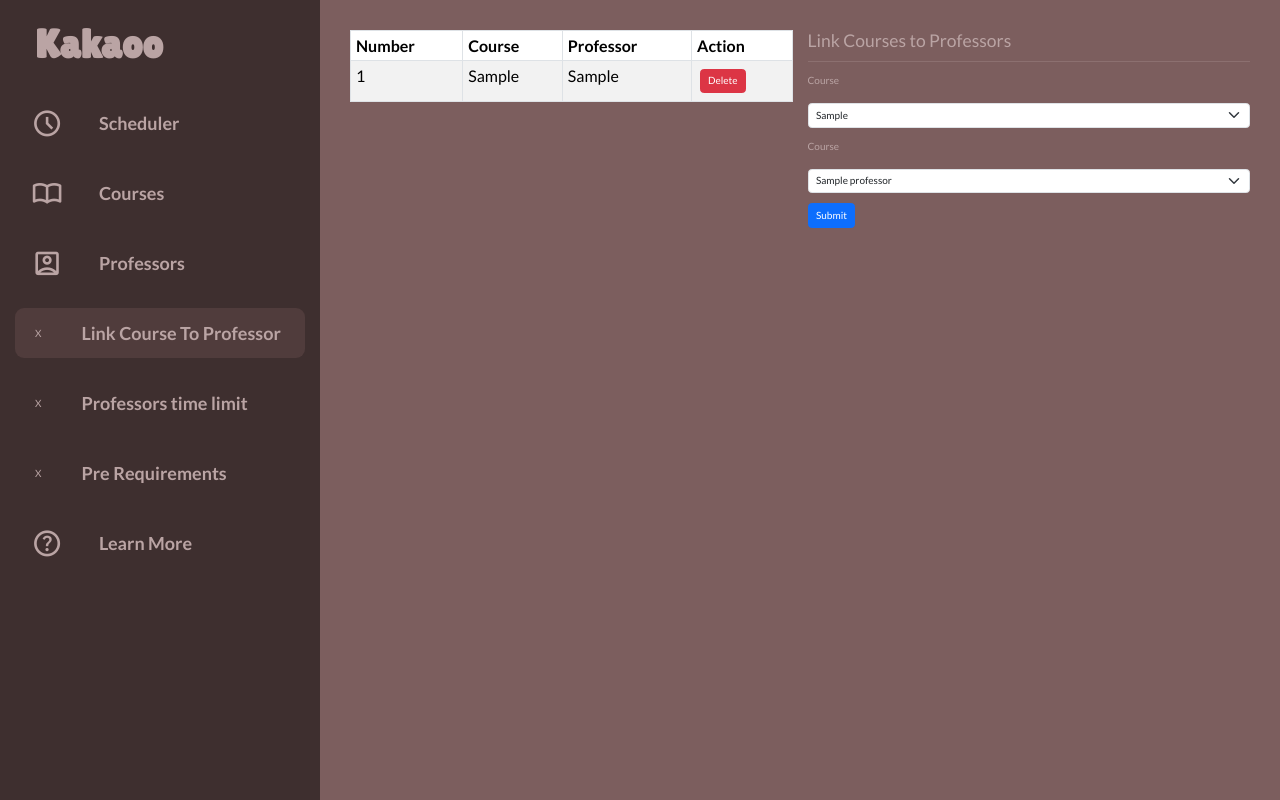
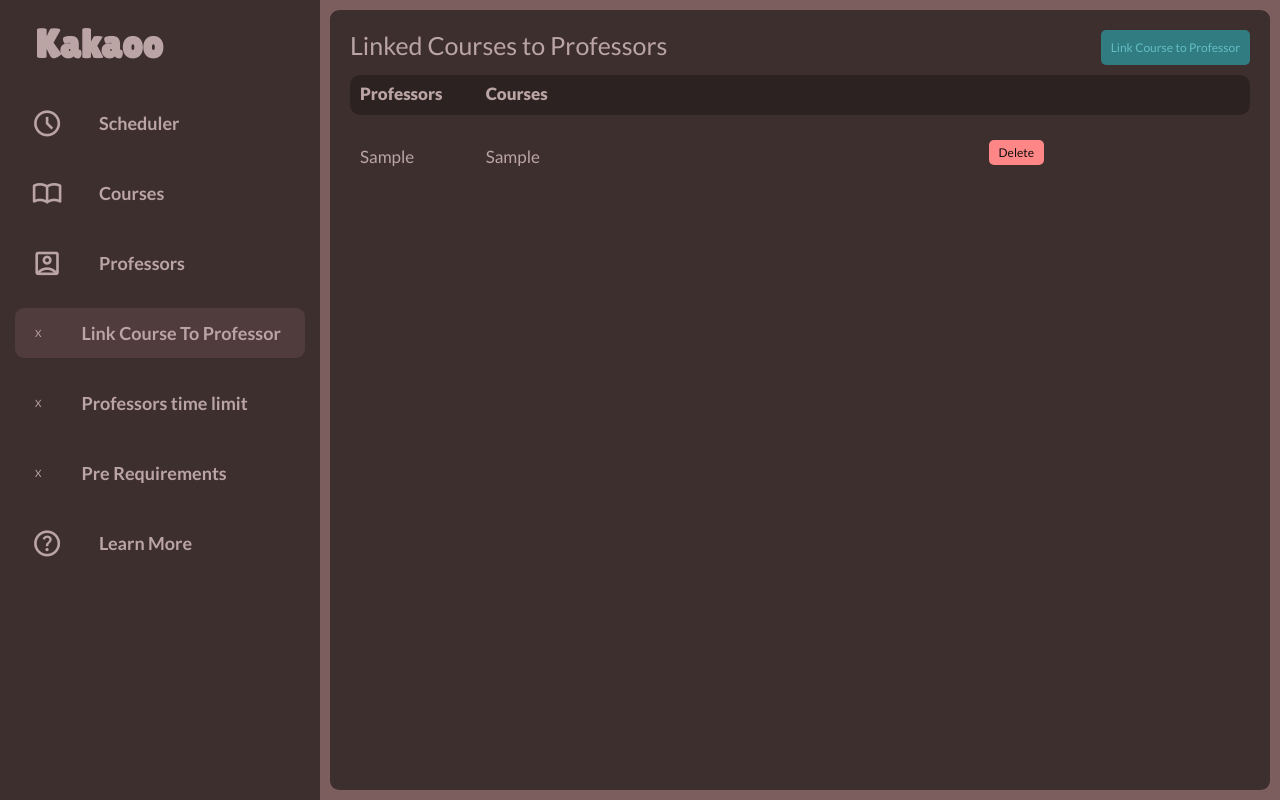
Before and after one commit to mehdee81/kakaoo, a Django app: page /c_to_p in a window 1280 px wide. Run offline with Django 4.2, Linux system fonts and the light colour scheme; tables that the repository leaves empty hold one stand-in row (values such as "Sample post"); some libraries are stand-ins or nearby versions.

Commit message:
Complete c_to_p Page Styles

```diff
--- a/app/static/scheduler/js/js.js
+++ b/app/static/scheduler/js/js.js
@@ -208,3 +208,4 @@ function rebuild() {
         cwd.appendChild(child);
     });
 }
+// ----------------------------------------------------------
--- a/app/templates/scheduler/c_to_p.html
+++ b/app/templates/scheduler/c_to_p.html
@@ -1,63 +1,58 @@
 {% extends "base.html" %}
 {% block page_title %} Link Courses to Professors {% endblock %}
 {% block page_body %}
-<div class="container p-lg-5">
-    <div class="row">
-        {% if c_to_p %}
-        <div class="col-12 col-lg">
-            <table class="table table-striped table-bordered">
-                <thead>
-                    <tr>
-                        <th>Number</th>
-                        <th>Course</th>
-                        <th>Professor</th>
-                        <th>Action</th>
-                    </tr>
-                </thead>
-                <tbody>
-                    {% for c_t_p in c_to_p %}
-                    <tr>
-                        <td>{{ forloop.counter }}</td>
-                        <td>{{ c_t_p.course }}</td>
-                        <td>{{ c_t_p.professor }}</td>
-                        <td>
-                            <a href="{% url 'delete_c_to_p' c_t_p.id %}" class="btn btn-danger m-1">Delete</a>
-                        </td>
-                    </tr>
-                    {% endfor %}
-                </tbody>
-            </table>
-        </div>
-        {% endif %}
+
 {% if courses %}
 {% if professors %}
-        <div class="col-12 col-lg">
-            <h3>Link Courses to Professors</h3>
-            <hr>
+<div class="mymodal absolute-center hidden">
+    <div class="table-heading">
+        <h2>Link Courses to Professors</h2>
+        <span
+            class="material-symbols-outlined close-button"
+            style="position: absolute; top: 1rem; left: 1rem"
+        >
+            close
+        </span>
+    </div>
+    <br />
     <form method="POST" action="{% url 'add_c_to_p' %}">
         {% csrf_token %}
-                <div class="mb-3">
-                    <label for="course" class="form-label">Course</label>
+        <div>
+            <br/>
+            <label for="course" class="">Course</label>
             <select id="course" name="course" class="form-select" required>
                 {% for course in courses %}
-                        <option value={{course.course}}>{{course.course}}</option>
+                <option value="{{course.course}}">{{course.course}}</option>
                 {% endfor %}
             </select>
         </div>
-                <div class="mb-3">
-                    <label for="professor" class="form-label">Course</label>
-                    <select id="professor" name="professor" class="form-select" required>
+        <div>
+            <br/>
+            <label for="professor" class="">Professor</label>
+            <select
+                id="professor"
+                name="professor"
+                class="form-select"
+                required
+            >
                 {% for professor in professors %}
-                        <option value={{professor.name}}>{{professor.name}}</option>
+                <option value="{{professor.name}}">{{professor.name}}</option>
                 {% endfor %}
             </select>
         </div>
-                <button type="submit" class="btn btn-primary">Submit</button>
+        <br/>
+        <button type="submit" class="primary-button">Submit</button>
     </form>
 </div>
+{% endif %}
+{% endif %}
+
+<!-- <div class="main-up">
+        {% if courses %}
+        {% if professors %}
         {% else %}
         <div class="container p-5">
-            <p class="text-danger">
+            <p class="text-danger" style="font-size: 2rem; color: var(--color-red-200);">
                 <b>
                     First Go to The Professors Page and Add Some Professor Then Come Back Here.
                 </b>
@@ -66,13 +61,70 @@
         {% endif %}
         {% else %}
         <div class="container p-5">
-            <p class="text-danger">
+            <p class="text-danger" style="font-size: 2rem; color: var(--color-red-200);">
                 <b>
                     First go to the Courses page and add some course Then come back here.
                 </b>
             </p>
         </div>
         {% endif %}
+</div> -->
+
+<div class="main-up">
+    <div class="table-heading">
+        <h1>Linked Courses to Professors</h1>
+        <button id="toggle-modal" class="primary-button">Link Course to Professor</button>
+    </div>
+    {% if c_to_p %}
+    <div class="table-main-header">
+        <p>Professors</p>
+        <p>Courses</p>
+        <p></p>
+    </div>
+    <form action="#" id="all_courses_form">
+        {% csrf_token %}
+        <div class="table-main">
+            <div class="table-main-body">
+                {% for c_t_p in c_to_p %}
+                <div class="table-main-body--item">
+                    <p>{{ c_t_p.professor }}</p>
+                    <p>{{ c_t_p.course }}</p>
+                    <p>
+                        <a
+                            href="{% url 'delete_c_to_p' c_t_p.id %}"
+                            class="danger-button"
+                            >Delete</a
+                        >
+                    </p>
+                </div>
+                {% endfor %}
             </div>
         </div>
+    </form>
+    {% endif %}
+</div>
+
+<script>
+    var isToggled = true;
+    var modalToggleButton = document.getElementById("toggle-modal");
+    var modal = document.getElementsByClassName("mymodal")[0];
+    var closeButton = document.getElementsByClassName("close-button")[0];
+
+    function toggle() {
+        isToggled = !isToggled;
+        if (isToggled) {
+            modal.classList.add("hidden");
+        } else {
+            modal.classList.remove("hidden");
+        }
+    }
+
+    modalToggleButton.addEventListener("click", () => {
+        toggle();
+    });
+
+    closeButton.addEventListener("click", () => {
+        toggle();
+    });
+</script>
 {% endblock %}
--- a/app/templates/scheduler/index.html
+++ b/app/templates/scheduler/index.html
@@ -90,8 +90,8 @@
     </div>
 </div>
 {% else %}
-<div class="container p-5">
-    <div class="text-danger">
+<div class="main-up">
+    <div style="font-size: 2rem; color: var(--color-red-200);">
         <b>
             step 1) Go to the courses page and add some course.
             <br />
--- a/app/templates/scheduler/professors.html
+++ b/app/templates/scheduler/professors.html
@@ -63,6 +63,8 @@
             </div>
         </div>
     </form>
+    {% else %}
+    <h3 class="text-center">There is No Professor.<h3/>
     {% endif %}
 </div>
 <script>
```
Lines whose indentation alone changed are shown as unchanged.
